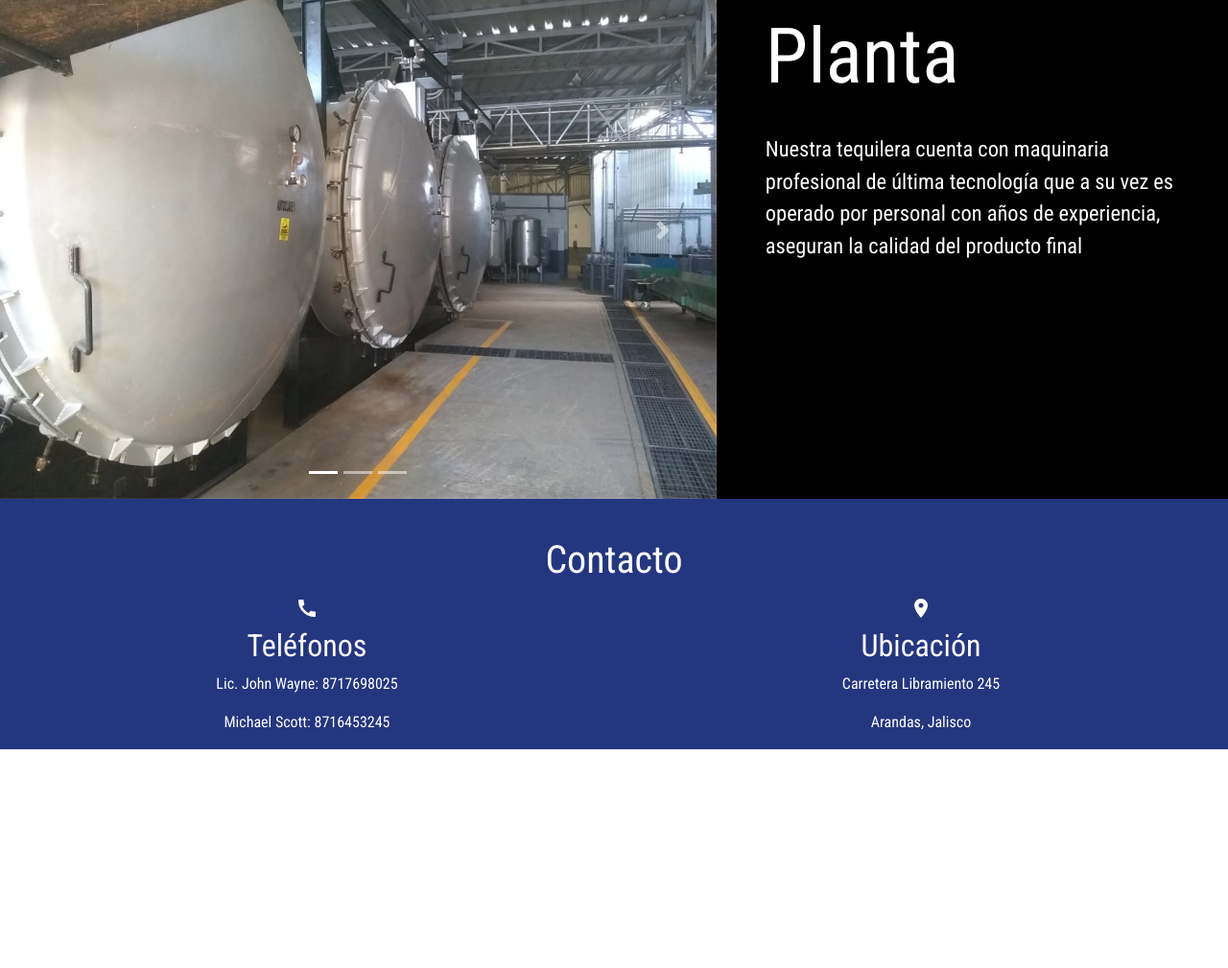
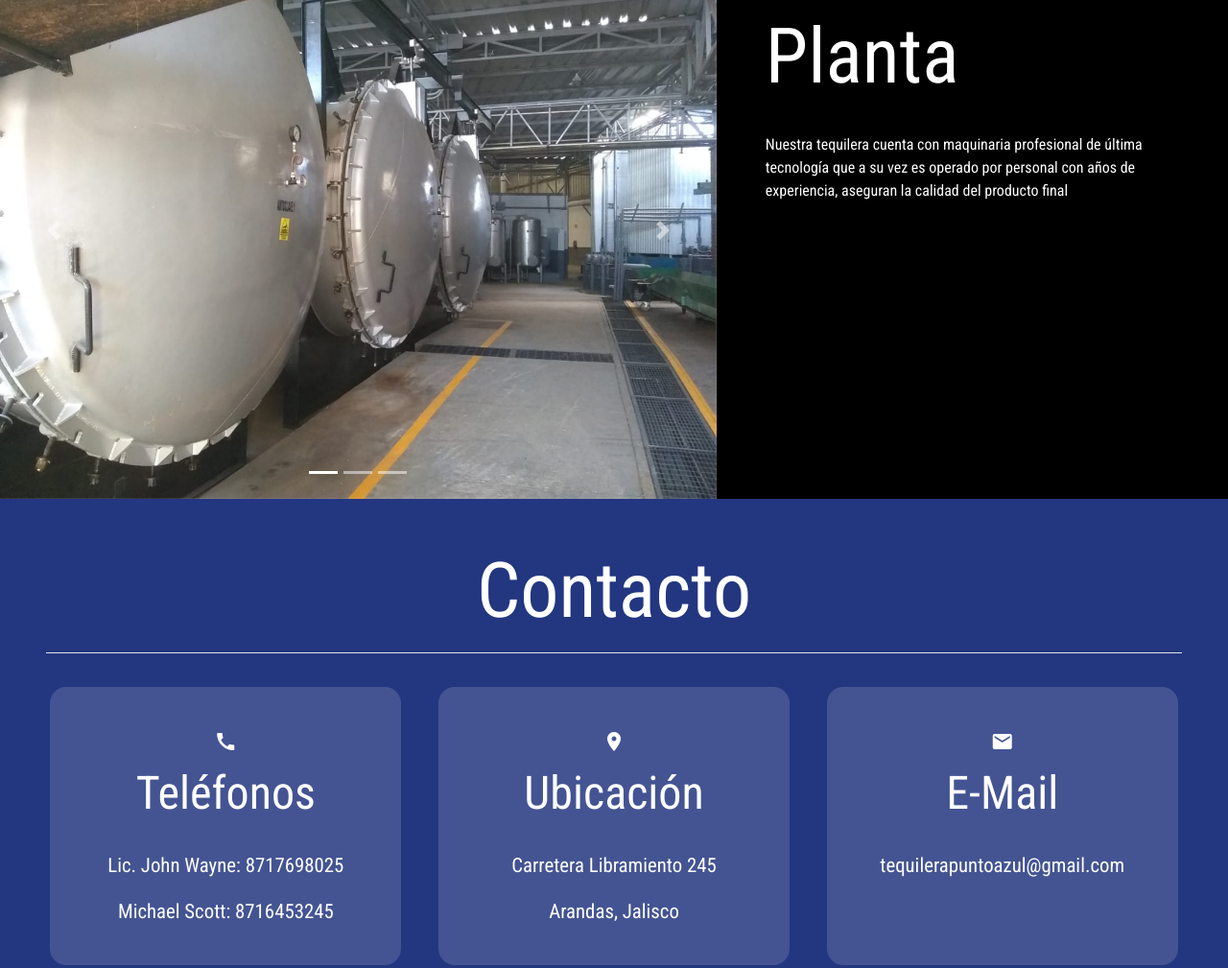
Before and after one commit to LaPlant12/TequileraPuntoAzul, a plain HTML site: page index.html in a window 1280 px wide. Shown: the part 1380-2389 px from the top of the page at 96% size. Before the commit the page ends 2161 px from the top, so only its background shows below. Drawn offline with nearby package versions, Linux system fonts and the light colour scheme.

Commit message:
contactos ver 2

```diff
--- a/index.html
+++ b/index.html
@@ -3,6 +3,7 @@
 <head>
     <meta charset="UTF-8">
     <meta name="viewport" content="width=device-width, initial-scale=1.0">
+    <link rel="shortcut icon" href="favicon.png" type="image/x-icon">
     <title>Tequilera Punto Azul</title>
 
 <!--Google Fonts-->
@@ -77,9 +78,9 @@
 
     <div id="Nosotros" class="row">
         <div class="col-sm-4" style="font-family: Roboto Condensed; padding: 3.2em;">
-            <h1 style="font-size: 5em;">Nosotros</h1>
+            <h1> Nosotros</h1>
             <br>
-            <p style="font-size: 1.3em;">Establecidos en Arandas, Jalisco, somos una empresa jóven enfocada en brindar productos y servicios de calidad, atendiendo a las demandas del mercado con un enfoque competitivo y profesional
+            <p>Establecidos en Arandas, Jalisco, somos una empresa jóven enfocada en brindar productos y servicios de calidad, atendiendo a las demandas del mercado con un enfoque competitivo y profesional
             </p>
         </div>
         <div class="col-sm-8 px-0"> <img src="Barriles2.jpg" alt="fruta" class="img-fluid" style="width: 100%;"></div>
@@ -124,29 +125,36 @@
         </div>
 
         <div class="col-sm-5 textoPlanta" style="padding: 3.2em;" >
-            <h1 style="font-size: 5em;">Planta</h1>
+            <h1 >Planta</h1>
             <br>
-            <p style="font-size: 1.4em;">Nuestra tequilera cuenta con maquinaria profesional de última tecnología que a su vez es operado por personal con años de experiencia, aseguran la calidad del producto final</p>
+            <p>Nuestra tequilera cuenta con maquinaria profesional de última tecnología que a su vez es operado por personal con años de experiencia, aseguran la calidad del producto final</p>
         </div>
     </div>
 </div>
 
 
 
-<div id="Contacto" class="container-fluid" style="background-color: rgb(35, 54, 128); color: white; font-family: Roboto Condensed;">
-    <h1 style="text-align:center; padding-top: 1em">Contacto</h1>
+<div id="Contacto" class="container-fluid p-5" style="background-color: rgb(35, 54, 128); color: white; font-family: Roboto Condensed;">
+    <h1 style="text-align:center;">Contacto</h1>
+    <hr>
     <div class="row">
         <div class="col" style="text-align: center;">
-            <h2><span class="material-icons">call</span> <br> Teléfonos</h2>
+            <h2><span class="material-icons">call</span> <br> Teléfonos</h2> <br>
                 <p>Lic. John Wayne: 8717698025</p>
                 <p>Michael Scott: 8716453245</p>
         </div>
 
         <div class="col" style="text-align: center;">
-            <h2> <span class="material-icons">location_on</span> <br> Ubicación</h2>
+            <h2> <span class="material-icons">location_on</span> <br> Ubicación</h2> <br>
             <p>Carretera Libramiento 245</p>
             <p>Arandas, Jalisco</p>
         </div>
+
+        <div class="col" style="text-align: center;">
+            <h2> <span class="material-icons">mail</span> <br> E-Mail </h2> <br>
+            <p>tequilerapuntoazul@gmail.com</p>
+        </div>
+
     </div>
 </div>
 
--- a/style.css
+++ b/style.css
@@ -57,10 +57,7 @@ nav.navbar, .navbar-light, .navbar-expand-md, .bg-light{
     background-color: white !important;
 }
 
-/* evita que elementos de la navbar se stackeen */
-ul li, ul{
-    display: inline-block;
-}
+
 
 .textoEnImagen{
     /* text-align: center;  */
@@ -96,6 +93,36 @@ ul li, ul{
 
 }
 
+hr{
+    color: white;
+    background-color: white;
+    width: 100%;
+}
+
+.col{
+    font-family: "Roboto Condensed" sans-serif;
+}
+
+h1{
+    font-size: 5em;
+}
+
+.col h2{
+    font-size: 3em;
+}
+
+.col p{
+    font-size: 1.3em;
+}
+
+#Contacto .col{
+    background-color: rgb(68, 84, 146);
+    border-radius: 17px;
+    padding: 1.5em;
+    margin: 1.2em;
+}
+
+
 /* Media Queries */
 @media (max-width: 600px){
     .textoEnImagen{
```
Also changed, not shown: favicon.png (added).
